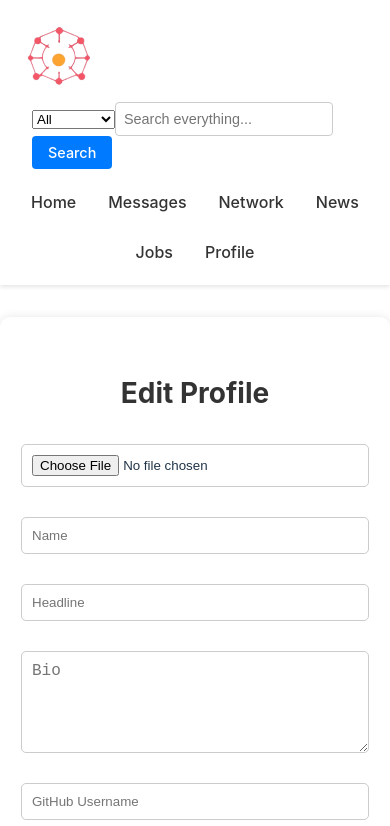
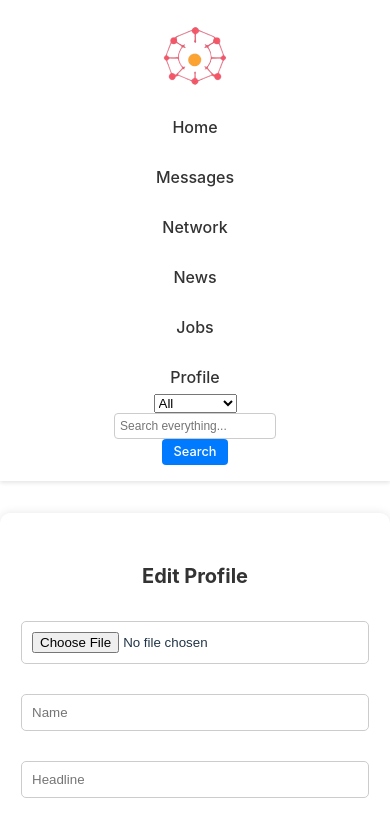
Before and after one commit to ejmaller7/Dev.connect, a React (Vite) app in the folder client/: page /edit-profile in a window 390 px wide. Shown: the top 826 px of the page. Built offline with nearby package versions, Linux system fonts and the light colour scheme; no server answers; sample sign-in values are in the browser's storage.

Commit message:
made updates to css files for better user experience on mobile devices

```diff
--- a/client/src/css/Jobs.css
+++ b/client/src/css/Jobs.css
@@ -283,3 +283,126 @@ span {
         color: #ffffff;
     }
 }
+
+@media (max-width: 768px) {
+    .job-list-container {
+        padding: 10px;
+    }
+
+    h2 {
+        font-size: 24px;
+    }
+
+    .job-filter {
+        gap: 10px;
+    }
+
+    .job-item {
+        padding: 15px;
+        max-width: 80%;
+        margin: 10px auto;
+    }
+
+    .job-title {
+        font-size: 20px;
+    }
+
+    .job-logo {
+        max-width: 80px;
+    }
+
+    .job-position {
+        font-size: 16px;
+    }
+
+    .job-company {
+        font-size: 14px;
+    }
+
+    .job-date {
+        font-size: 12px;
+    }
+
+    .job-details {
+        padding: 15px;
+        max-width: 100%;
+    }
+
+    .job-description {
+        font-size: 13px;
+    }
+
+    .job-details a.apply-btn {
+        padding: 10px 20px;
+    }
+
+    .location {
+        font-size: 14px;
+    }
+
+    .apply-button {
+        padding: 10px 20px;
+    }
+
+    .loading, .error {
+        font-size: 16px;
+    }
+}
+
+@media (max-width: 480px) {
+    .job-list-container {
+        padding: 5px;
+    }
+
+    h2 {
+        font-size: 20px;
+    }
+
+    .job-item {
+        padding: 10px;
+    }
+
+    .job-title {
+        font-size: 18px;
+    }
+
+    .job-logo {
+        max-width: 60px;
+    }
+
+    .job-position {
+        font-size: 14px;
+    }
+
+    .job-company {
+        font-size: 12px;
+    }
+
+    .job-date {
+        font-size: 10px;
+    }
+
+    .job-details {
+        padding: 10px;
+    }
+
+    .job-description {
+        font-size: 12px;
+    }
+
+    .job-details a.apply-btn {
+        padding: 8px 15px;
+    }
+
+    .location {
+        font-size: 12px;
+    }
+
+    .apply-button {
+        padding: 8px 15px;
+    }
+
+    .loading, .error {
+        font-size: 14px;
+    }
+}
--- a/client/src/css/MessageBoard.css
+++ b/client/src/css/MessageBoard.css
@@ -488,3 +488,52 @@
         border-color: #357ABD;
     }
 }
+
+@media (max-width: 768px) {
+    .bootstrap-wrapper .form-control {
+        max-width: 85%
+    }
+
+    .bootstrap-wrapper .btn-primary {
+        max-width: 120%;
+        font-size: 12px;
+        padding-right: 35px;
+    }
+}
+
+@media (max-width: 480px) {
+    .message-board-container {
+        padding: 8px;
+        width: 90%
+    }
+
+    .message-board-title {
+        font-size: 20px;
+    }
+
+    .private-messages-btn,
+    .post-btn {
+        width: 40%;
+        font-size: 12px;
+        padding: 12px;
+    }
+    .file-input {
+        width: 35%;
+        height: auto;
+        font-size: 10px;
+    }
+
+    .message-image {
+        max-height: 150px;
+      }
+
+    .bootstrap-wrapper .form-control {
+        max-width: 76%
+    }
+
+    .bootstrap-wrapper .btn-primary {
+        max-width: 120%;
+        font-size: 12px;
+        padding-right: 35px;
+    }
+}
--- a/client/src/css/Navbar.css
+++ b/client/src/css/Navbar.css
@@ -1,3 +1,4 @@
+/* Default Header Styles */
 .header {
   display: flex;
   align-items: center;
@@ -100,20 +101,44 @@
   color: #007bff;
 }
 
-/* Welcome Message Styles */
+/* Welcome Message */
 .welcome-message {
   margin: 0 1rem;
   font-size: 0.9rem;
   color: #666;
 }
 
-/* Responsive Styles */
-@media (max-width: 968px) {
+@media (max-width: 1200px) {
   .header {
     padding: 1rem;
+    flex-wrap: wrap;
+    justify-content: center;
   }
 
   .header__menu {
+    gap: 1.5rem;
+  }
+
+  .header__nav {
+    margin: 0 1rem;
+  }
+}
+
+@media (max-width: 900px) {
+  .header {
+    flex-wrap: wrap;
+    justify-content: center;
+  }
+
+  .header__nav {
+    width: 100%;
+    text-align: center;
+    margin: 0;
+  }
+
+  .header__menu {
+    flex-wrap: wrap;
+    justify-content: center;
     gap: 1rem;
   }
 
@@ -124,40 +149,39 @@
 
 @media (max-width: 768px) {
   .header {
-    flex-wrap: wrap;
+    flex-direction: column;
+    padding: 1rem;
   }
 
   .header__nav {
-    order: 3;
     width: 100%;
-    margin: 1rem 0 0;
+    margin-top: 0.5rem;
   }
 
   .header__menu {
-    flex-wrap: wrap;
-    justify-content: center;
+    flex-direction: column;
+    align-items: center;
+    gap: 1rem;
   }
 
   .category-dropdown-menu,
   .profile-dropdown {
     position: fixed;
-    top: auto;
     bottom: 0;
     left: 0;
     right: 0;
     width: 100%;
     border-radius: 12px 12px 0 0;
     padding: 1rem;
+    text-align: center;
   }
 }
 
-/* Active Link Styles */
 .header__link.active {
   color: #007bff;
   font-weight: 600;
 }
 
-/* Animation for Dropdowns */
 .category-dropdown-menu,
 .profile-dropdown {
   opacity: 0;
--- a/client/src/css/PrivateMessages.css
+++ b/client/src/css/PrivateMessages.css
@@ -213,7 +213,7 @@
 
 @media (max-width: 768px) {
     .private-messages-container {
-        max-width: 90%;
+        max-width: 55%;
     }
 
     .profile-picture {
@@ -221,3 +221,9 @@
         height: 30px;
     }
 }
+
+@media (max-width: 480px) {
+    .private-messages-container {
+        max-width: 60%;
+    }
+}
--- a/client/src/css/PrivateMessagesConvo.css
+++ b/client/src/css/PrivateMessagesConvo.css
@@ -167,10 +167,20 @@
 
   @media (max-width: 768px) {
     .message-conversation {
-      max-width: 90%;
+      max-width: 85%;
     }
 
     textarea {
       width: 90%;
     }
   }
+
+  @media (max-width: 480px) {
+    .message-conversation {
+      max-width: 85%;
+    }
+
+    .message-conversation h2 {
+      font-size: 20px;
+    }
+  }
--- a/client/src/css/Searchbar.css
+++ b/client/src/css/Searchbar.css
@@ -11,31 +11,109 @@
 }
 
 .search-category {
-  padding: 0.5rem;
+  padding: 0.4rem;
   border: 1px solid #ccc;
   border-radius: 4px;
   background-color: white;
-  font-size: 0.9rem;
+  font-size: 0.85rem;
 }
 
 .search-input {
-  padding: 0.5rem;
+  padding: 0.4rem;
   border: 1px solid #ccc;
   border-radius: 4px;
   min-width: 200px;
-  font-size: 0.9rem;
+  font-size: 0.85rem;
 }
 
 .search-button {
-  padding: 0.5rem 1rem;
+  padding: 0.4rem 0.8rem;
   background-color: #007bff;
   color: white;
   border: none;
   border-radius: 4px;
   cursor: pointer;
-  font-size: 0.9rem;
+  font-size: 0.85rem;
 }
 
 .search-button:hover {
   background-color: #0056b3;
 }
+
+@media (max-width: 900px) {
+  .search-container {
+    justify-content: center;
+    margin: 0;
+  }
+
+  .search-input {
+    min-width: 160px;
+  }
+
+  .search-category {
+    font-size: 0.8rem;
+    padding: 0.35rem;
+  }
+
+  .search-button {
+    font-size: 0.8rem;
+    padding: 0.35rem 0.7rem;
+  }
+}
+
+@media (max-width: 768px) {
+  .search-container {
+    width: 100%;
+    justify-content: center;
+  }
+
+  .search-controls {
+    display: flex;
+    flex-direction: column;
+    align-items: center;
+  }
+
+  .search-form {
+    flex-wrap: wrap;
+    gap: 0.5rem;
+    justify-content: center;
+  }
+
+  .search-input {
+    width: 80%;
+    min-width: 140px;
+  }
+
+  .search-category,
+  .search-button {
+    width: auto;
+  }
+}
+
+@media (max-width: 480px) {
+  .search-controls {
+    display: flex;
+    flex-direction: column;
+    align-items: center;
+  }
+  .search-form {
+    flex-direction: column;
+    width: 100%;
+    gap: 0.4rem;
+  }
+
+  .search-input,
+  .search-category {
+    width: 90%;
+    font-size: 0.75rem;
+    padding: 0.3rem;
+  }
+
+  .search-button {
+    width: auto;
+  }
+
+  .search-input {
+    min-width: 120px;
+  }
+}
```
